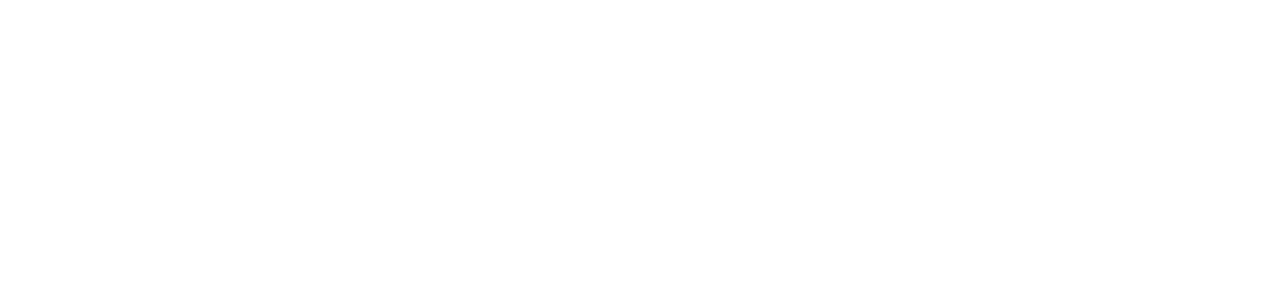
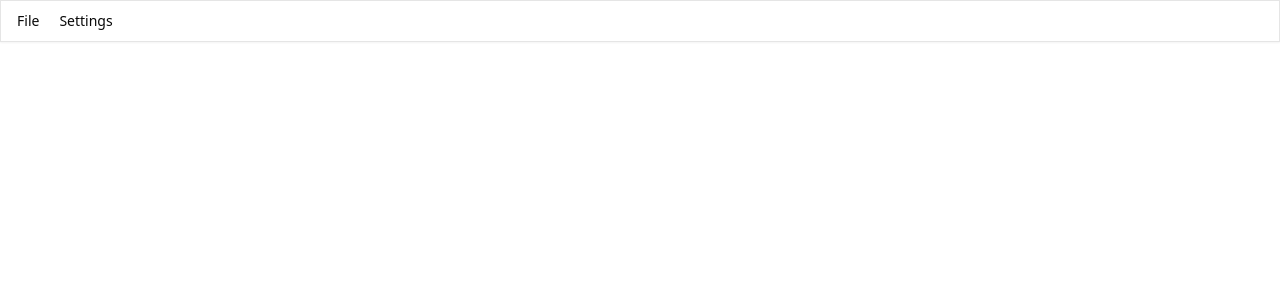
Before and after one commit to ovasconceloss/cm-editor, a React (Vite) app: page / in a window 1280 px wide. Shown: the top 300 px of the page. Built offline with nearby package versions, Linux system fonts and the light colour scheme.

Commit message:
chore: change the name of the screen page in the routes

```diff
--- a/src/routes/appRoutes.tsx
+++ b/src/routes/appRoutes.tsx
@@ -1,4 +1,4 @@
-import Home from "@/screens/Home";
+import Home from "@/screens/Home/Home";
 import { BrowserRouter, Route, Routes } from "react-router-dom";
 
 function AppRoutes() {
--- a/src/screens/Home.tsx
+++ /dev/null
@@ -1,8 +0,0 @@
-function Home() {
-  return (
-    <div className="w-screen h-screen">
-    </div>
-  );
-};
-
-export default Home;
```
